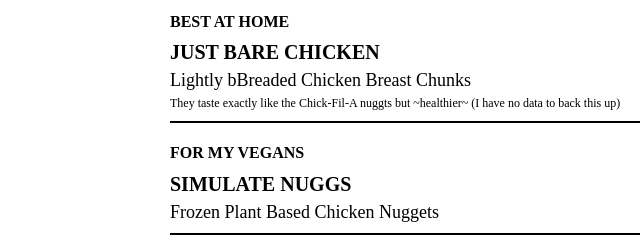
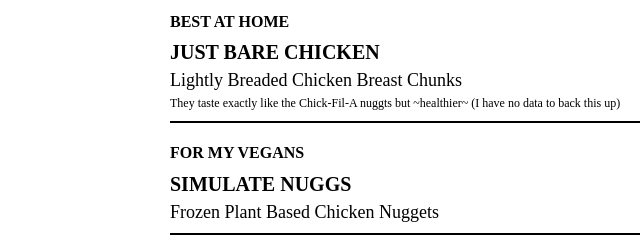
Before and after one commit to labbouf/labbouf.github.io, a plain HTML site: page nuggets.html in a window 1280 px wide. Shown: the part 453-693 px from the top of the page, 75-715 px from the left. Drawn offline with Linux system fonts and the light colour scheme; a web font is replaced by a local one.

Commit message:
Typo Fix - Nugget Page

```diff
--- a/nuggets.html
+++ b/nuggets.html
@@ -106,7 +106,7 @@ Order: Spicy Nuggets   </p2>
            <h3 style="margin-top: 30px;">BEST AT HOME</h3>
            <h2 style="margin-bottom: 1px;">JUST BARE CHICKEN</h2>
     <p2>
-Lightly bBreaded Chicken Breast Chunks</p2>
+Lightly Breaded Chicken Breast Chunks</p2>
           <br>
           <p4>They taste exactly like the Chick-Fil-A nuggts but ~healthier~ (I have no data to back this up)</p4>
          <hr class="line-style-2">
```
